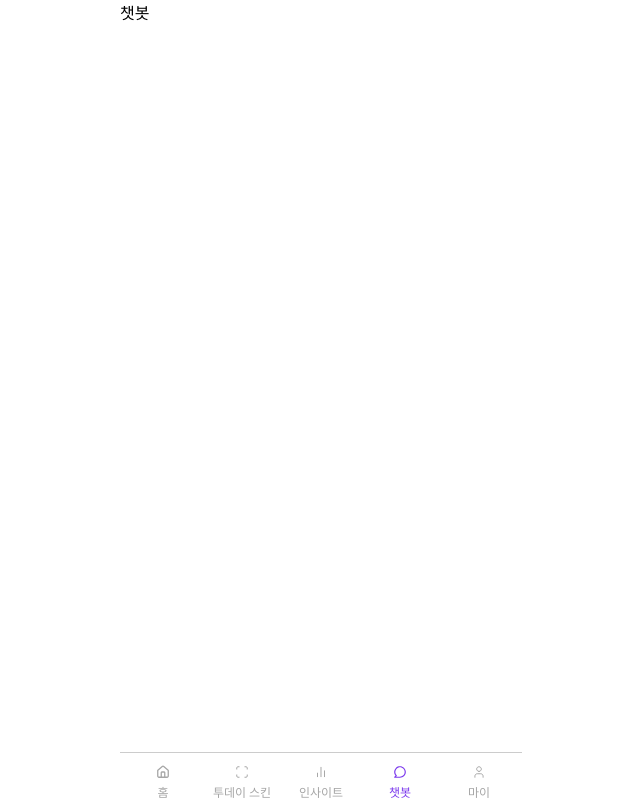
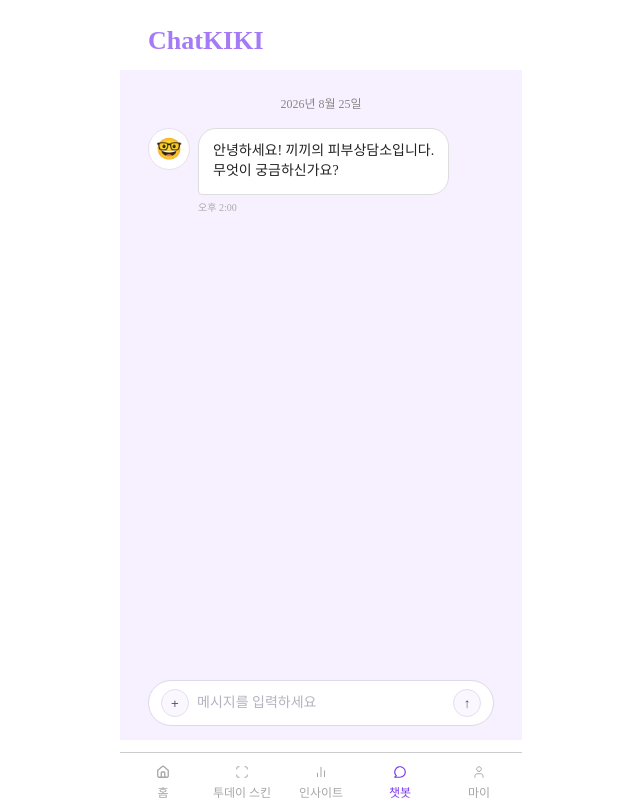
Before and after one commit to Luna-Skin/LunaSkin-FE, a React (Vite) app: page /chat in a window 1280 px wide. Shown: the whole page, without its empty margins (319-959 px from the left). Built offline with nearby package versions, Linux system fonts and the light colour scheme.

Commit message:
✨ feat: 챗봇 페이지 구현

```diff
--- a/src/components/chat/ChatBubble.jsx
+++ b/src/components/chat/ChatBubble.jsx
@@ -1 +1,58 @@
-// 채팅창 말풍선
+import styled from "styled-components";
+
+const Row = styled.div`
+  display: flex;
+  justify-content: ${({ $isUser }) => ($isUser ? "flex-end" : "flex-start")};
+  align-items: flex-start;
+  gap: 8px;
+  margin-bottom: 12px;
+`;
+
+const Avatar = styled.div`
+  display: grid;
+  width: 42px;
+  height: 42px;
+  flex-shrink: 0;
+  place-items: center;
+  border: 1px solid #e7e1ee;
+  border-radius: 50%;
+  background: #fff;
+  font-size: 21px;
+`;
+
+const MessageGroup = styled.div`
+  max-width: 76%;
+`;
+
+const Bubble = styled.div`
+  padding: 12px 14px;
+  border: ${({ $isUser }) => ($isUser ? "none" : "1px solid #ddd")};
+  border-radius: ${({ $isUser }) =>
+    $isUser ? "18px 18px 4px 18px" : "18px 18px 18px 4px"};
+  background: ${({ $isUser }) => ($isUser ? "#C6A5FF" : "#fff")};
+  color: #222;
+  font-size: 14px;
+  line-height: 1.45;
+  white-space: pre-wrap;
+`;
+
+const Time = styled.p`
+  margin-top: 4px;
+  color: #aaa;
+  font-size: 10px;
+`;
+
+export default function ChatBubble({ role, text, time = "오후 2:00" }) {
+  const isUser = role === "user";
+
+  return (
+    <Row $isUser={isUser}>
+      {!isUser && <Avatar>🤓</Avatar>}
+
+      <MessageGroup>
+        <Bubble $isUser={isUser}>{text}</Bubble>
+        <Time>{time}</Time>
+      </MessageGroup>
+    </Row>
+  );
+}
--- a/src/components/chat/ChatInputBar.jsx
+++ b/src/components/chat/ChatInputBar.jsx
@@ -1 +1,82 @@
-// 하단 텍스트 입력 창
+import styled from "styled-components";
+
+const Form = styled.form`
+  display: flex;
+  align-items: center;
+  gap: 8px;
+  width: 100%;
+  padding: 8px 12px;
+  border: 1px solid #ded8e7;
+  border-radius: 24px;
+  background: #fff;
+`;
+
+const CircleButton = styled.button`
+  display: grid;
+  width: 28px;
+  height: 28px;
+  flex-shrink: 0;
+  place-items: center;
+  border: 1px solid #e5ddf4;
+  border-radius: 50%;
+  background: #faf7ff;
+  color: #5d5370;
+  cursor: pointer;
+`;
+
+const Input = styled.textarea`
+  flex: 1;
+  min-height: 22px;
+  max-height: 72px;
+  border: 0;
+  outline: none;
+  resize: none;
+  color: #333;
+  font-family: inherit;
+  font-size: 14px;
+  line-height: 22px;
+
+  &::placeholder {
+    color: #b6b0c0;
+  }
+`;
+
+export default function ChatInputBar({
+  value,
+  onChange,
+  onSubmit,
+  onToggleMenu,
+  isMenuOpen,
+}) {
+  const handleKeyDown = (event) => {
+    if (event.key === "Enter" && !event.shiftKey) {
+      event.preventDefault();
+      onSubmit();
+    }
+  };
+
+  return (
+    <Form
+      onSubmit={(event) => {
+        event.preventDefault();
+        onSubmit();
+      }}
+    >
+      <CircleButton type="button" onClick={onToggleMenu} aria-label="첨부 메뉴">
+        {isMenuOpen ? "×" : "+"}
+      </CircleButton>
+
+      <Input
+        value={value}
+        onChange={(event) => onChange(event.target.value)}
+        onKeyDown={handleKeyDown}
+        placeholder="메시지를 입력하세요"
+        rows="1"
+      />
+
+      <CircleButton type="submit" aria-label="메시지 전송">
+        ↑
+      </CircleButton>
+    </Form>
+  );
+}
--- a/src/components/chat/ChatPlusMenu.jsx
+++ b/src/components/chat/ChatPlusMenu.jsx
@@ -1 +1,42 @@
-// 채팅 입력에 + 버튼 첨부 팝업
+import styled from "styled-components";
+
+const Menu = styled.div`
+  position: absolute;
+  bottom: 58px;
+  left: 12px;
+  width: 132px;
+  padding: 8px;
+  border: 1px solid #e1dce9;
+  border-radius: 14px;
+  background: #fff;
+  box-shadow: 0 6px 18px rgba(72, 53, 110, 0.12);
+`;
+
+const MenuButton = styled.button`
+  width: 100%;
+  padding: 9px 8px;
+  border: 0;
+  border-radius: 8px;
+  background: transparent;
+  color: #555;
+  text-align: left;
+  font-size: 13px;
+  cursor: pointer;
+
+  &:hover {
+    background: #f5efff;
+  }
+`;
+
+export default function ChatPlusMenu({ onPhotoClick, onFileClick }) {
+  return (
+    <Menu>
+      <MenuButton type="button" onClick={onPhotoClick}>
+        ▧ 사진 첨부하기
+      </MenuButton>
+      <MenuButton type="button" onClick={onFileClick}>
+        ▱ 파일 첨부하기
+      </MenuButton>
+    </Menu>
+  );
+}
--- a/src/pages/Chat/ChatRoom.jsx
+++ b/src/pages/Chat/ChatRoom.jsx
@@ -1,3 +1,198 @@
+import { useEffect, useRef, useState } from "react";
+import styled from "styled-components";
+
+import ChatBubble from "../../components/chat/ChatBubble";
+import ChatInputBar from "../../components/chat/ChatInputBar";
+import ChatPlusMenu from "../../components/chat/ChatPlusMenu";
+
+const Room = styled.section`
+  display: flex;
+  flex-direction: column;
+  width: 100%;
+  max-width: 402px;
+  height: calc(100dvh - 60px);
+  margin: 0 auto;
+  overflow: hidden;
+  background: #f7f1ff;
+`;
+
+const Header = styled.header`
+  padding: 26px 28px 14px;
+  background: #fff;
+`;
+
+const Title = styled.h1`
+  color: #a47af5;
+  font-size: 26px;
+  font-weight: 700;
+`;
+
+const Conversation = styled.main`
+  flex: 1;
+  overflow-y: auto;
+  padding: 24px 28px 16px;
+`;
+
+const DateText = styled.p`
+  margin-bottom: 16px;
+  color: #888;
+  text-align: center;
+  font-size: 12px;
+`;
+
+const InputArea = styled.div`
+  position: relative;
+  padding: 10px 28px 14px;
+  background: #f7f1ff;
+`;
+
+const Typing = styled.p`
+  margin: 2px 0 12px 50px;
+  color: #9987b4;
+  font-size: 12px;
+`;
+
+const INITIAL_MESSAGES = [
+  {
+    id: 1,
+    role: "bot",
+    text: "안녕하세요! 끼끼의 피부상담소입니다.\n무엇이 궁금하신가요?",
+  },
+];
+
+function getBotReply(message) {
+  if (message.includes("트러블") || message.includes("여드름")) {
+    return "기록을 보니 생리 D-5부터 트러블이 시작되는 패턴이에요. 지금 피부 상태를 고려해 진정 케어를 추천드려요.";
+  }
+
+  if (message.includes("건조") || message.includes("수분")) {
+    return "최근 수분 섭취와 피부 기록을 함께 확인해 볼게요. 자극이 적은 보습 제품을 충분히 사용해 주세요.";
+  }
+
+  return "메시지를 확인했어요. 피부 기록과 생활 습관을 바탕으로 더 정확한 분석을 도와드릴게요.";
+}
+
 export default function ChatRoom() {
-  return <div>챗봇</div>;
+  const [messages, setMessages] = useState(INITIAL_MESSAGES);
+  const [input, setInput] = useState("");
+  const [isMenuOpen, setIsMenuOpen] = useState(false);
+  const [isReplying, setIsReplying] = useState(false);
+
+  const photoInputRef = useRef(null);
+  const fileInputRef = useRef(null);
+  const messageEndRef = useRef(null);
+  const nextIdRef = useRef(2);
+
+  useEffect(() => {
+    messageEndRef.current?.scrollIntoView({ behavior: "smooth" });
+  }, [messages, isReplying]);
+
+  const addBotReply = (message) => {
+    setIsReplying(true);
+
+    window.setTimeout(() => {
+      setMessages((currentMessages) => [
+        ...currentMessages,
+        {
+          id: nextIdRef.current++,
+          role: "bot",
+          text: getBotReply(message),
+          time: "방금",
+        },
+      ]);
+      setIsReplying(false);
+    }, 500);
+  };
+
+  const sendMessage = () => {
+    const text = input.trim();
+
+    if (!text) return;
+
+    setMessages((currentMessages) => [
+      ...currentMessages,
+      {
+        id: nextIdRef.current++,
+        role: "user",
+        text,
+        time: "방금",
+      },
+    ]);
+
+    setInput("");
+    setIsMenuOpen(false);
+    addBotReply(text);
+  };
+
+  const handleAttachment = (event, type) => {
+    const selectedFile = event.target.files?.[0];
+
+    if (!selectedFile) return;
+
+    const message = `${type}을(를) 첨부했어요: ${selectedFile.name}`;
+
+    setMessages((currentMessages) => [
+      ...currentMessages,
+      {
+        id: nextIdRef.current++,
+        role: "user",
+        text: message,
+        time: "방금",
+      },
+    ]);
+
+    setIsMenuOpen(false);
+    addBotReply(message);
+    event.target.value = "";
+  };
+
+  return (
+    <Room>
+      <Header>
+        <Title>ChatKIKI</Title>
+      </Header>
+
+      <Conversation>
+        <DateText>2026년 8월 25일</DateText>
+
+        {messages.map((message) => (
+          <ChatBubble key={message.id} {...message} />
+        ))}
+
+        {isReplying && <Typing>끼끼가 답변을 작성 중이에요...</Typing>}
+        <div ref={messageEndRef} />
+      </Conversation>
+
+      <InputArea>
+        {isMenuOpen && (
+          <ChatPlusMenu
+            onPhotoClick={() => photoInputRef.current?.click()}
+            onFileClick={() => fileInputRef.current?.click()}
+          />
+        )}
+
+        <ChatInputBar
+          value={input}
+          onChange={setInput}
+          onSubmit={sendMessage}
+          onToggleMenu={() => setIsMenuOpen((current) => !current)}
+          isMenuOpen={isMenuOpen}
+        />
+
+        <input
+          ref={photoInputRef}
+          type="file"
+          accept="image/*"
+          hidden
+          onChange={(event) => handleAttachment(event, "사진")}
+        />
+        <input
+          ref={fileInputRef}
+          type="file"
+          hidden
+          onChange={(event) => handleAttachment(event, "파일")}
+        />
+      </InputArea>
+    </Room>
+  );
 }
```
